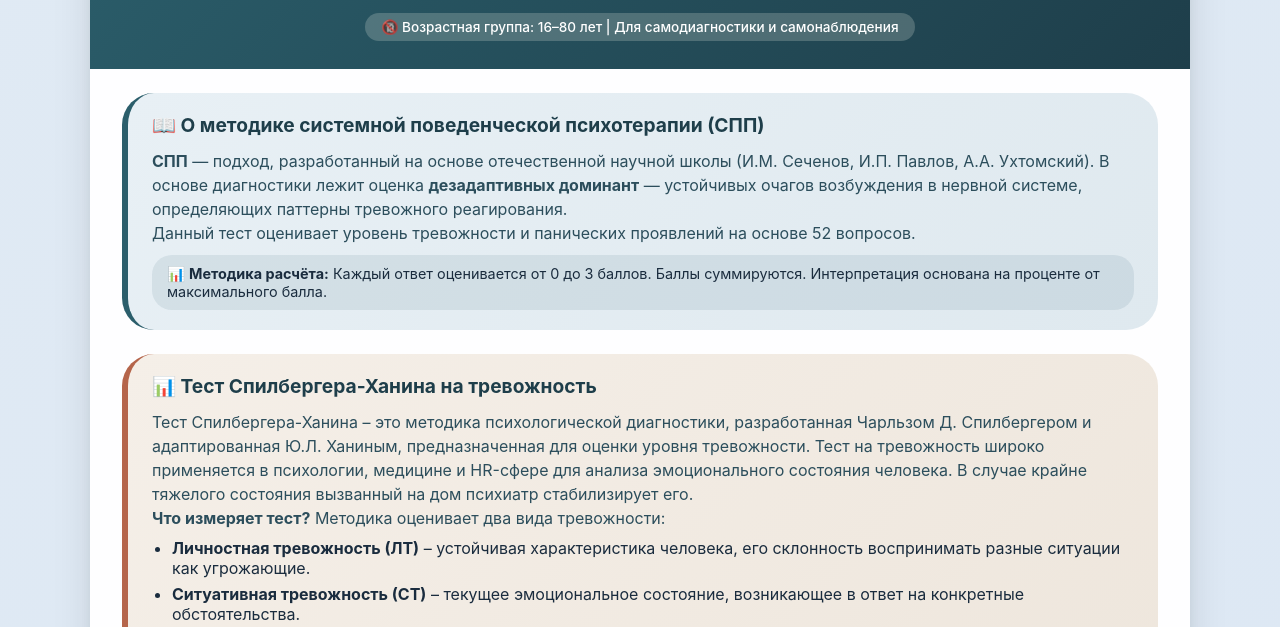
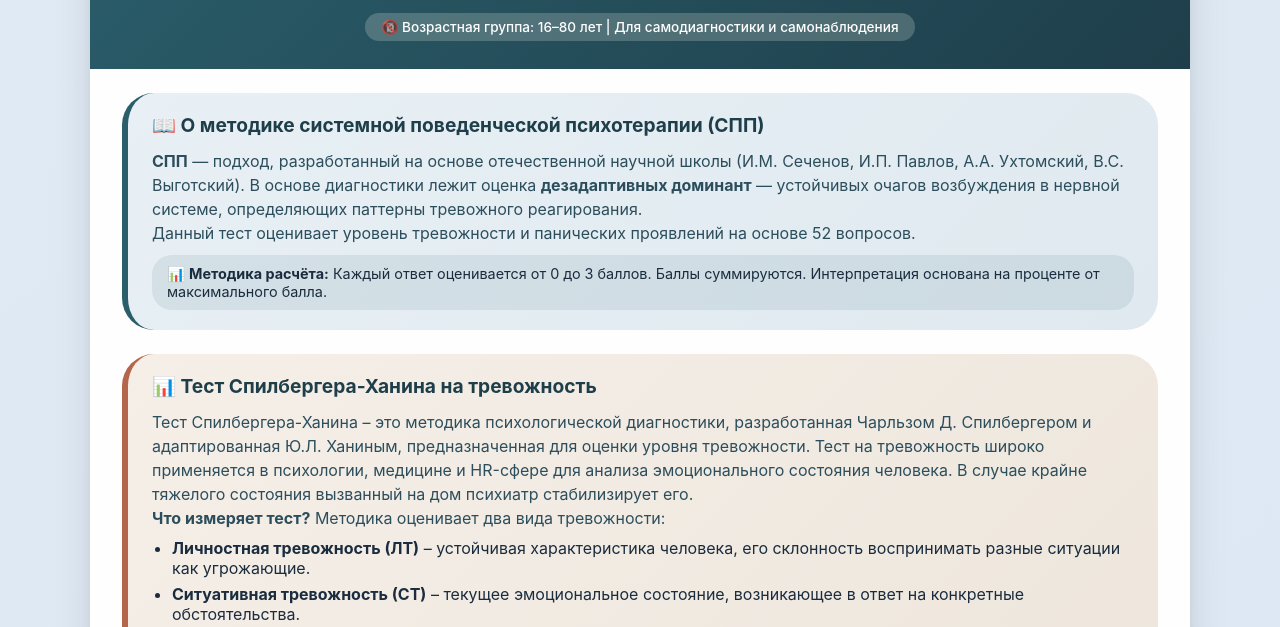
Before and after one commit to Nik70rus/prtest.github.io, a plain HTML site: page 2.html in a window 1280 px wide. Shown: the part 171-798 px from the top of the page. Drawn offline with Linux system fonts and the light colour scheme.

Commit message:
Add files via upload

```diff
--- a/2.html
+++ b/2.html
@@ -507,7 +507,7 @@
 
             <div class="methodology-panel">
                 <h3>📖 О методике системной поведенческой психотерапии (СПП)</h3>
-                <p><strong>СПП</strong> — подход, разработанный на основе отечественной научной школы (И.М. Сеченов, И.П. Павлов, А.А. Ухтомский). В основе диагностики лежит оценка <strong>дезадаптивных доминант</strong> — устойчивых очагов возбуждения в нервной системе, определяющих паттерны тревожного реагирования.</p>
+                <p><strong>СПП</strong> — подход, разработанный на основе отечественной научной школы (И.М. Сеченов, И.П. Павлов, А.А. Ухтомский, В.С. Выготский). В основе диагностики лежит оценка <strong>дезадаптивных доминант</strong> — устойчивых очагов возбуждения в нервной системе, определяющих паттерны тревожного реагирования.</p>
                 <p>Данный тест оценивает уровень тревожности и панических проявлений на основе 52 вопросов.</p>
                 <div class="highlight">📊 <strong>Методика расчёта:</strong> Каждый ответ оценивается от 0 до 3 баллов. Баллы суммируются. Интерпретация основана на проценте от максимального балла.</div>
             </div>
```
